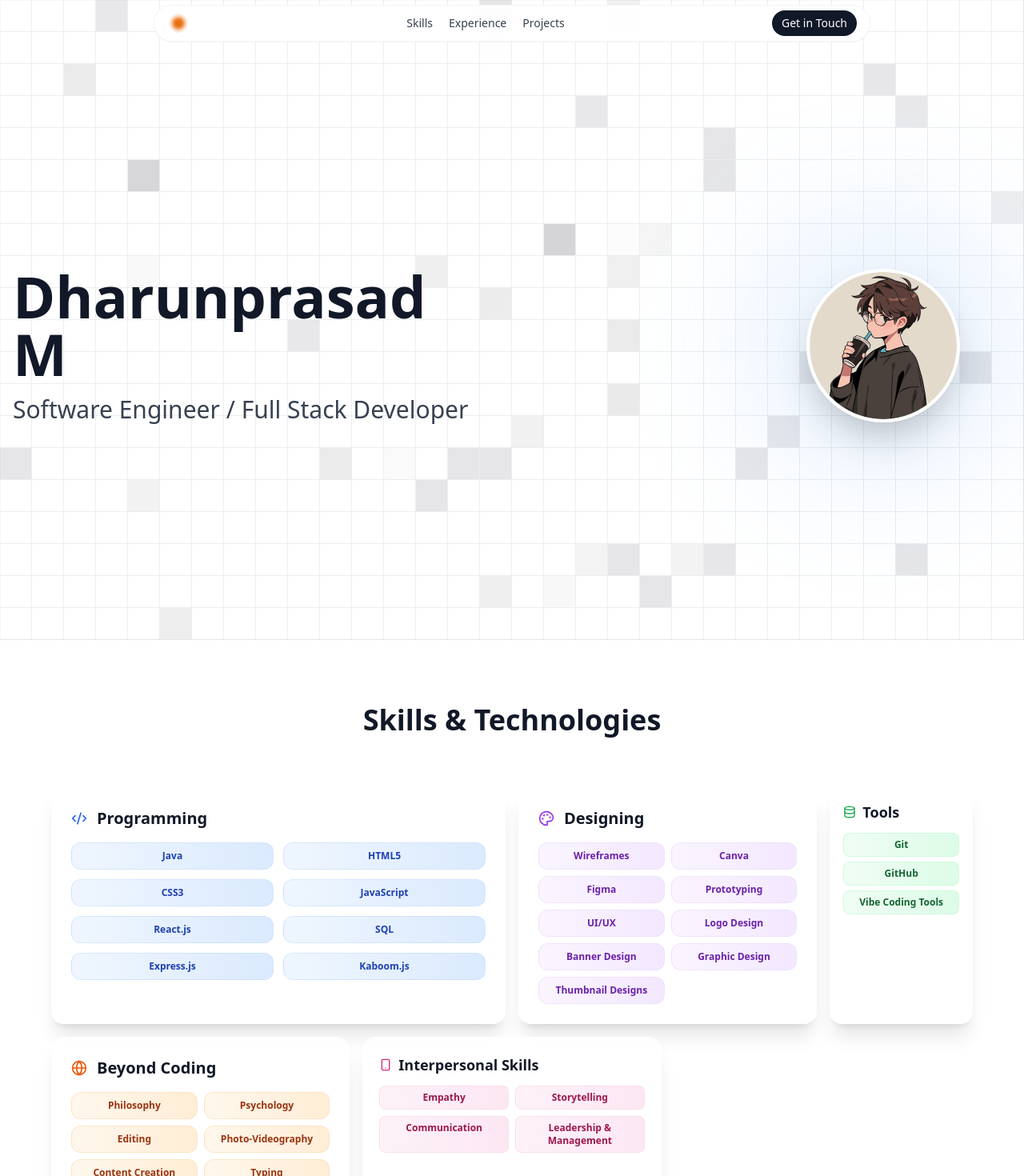
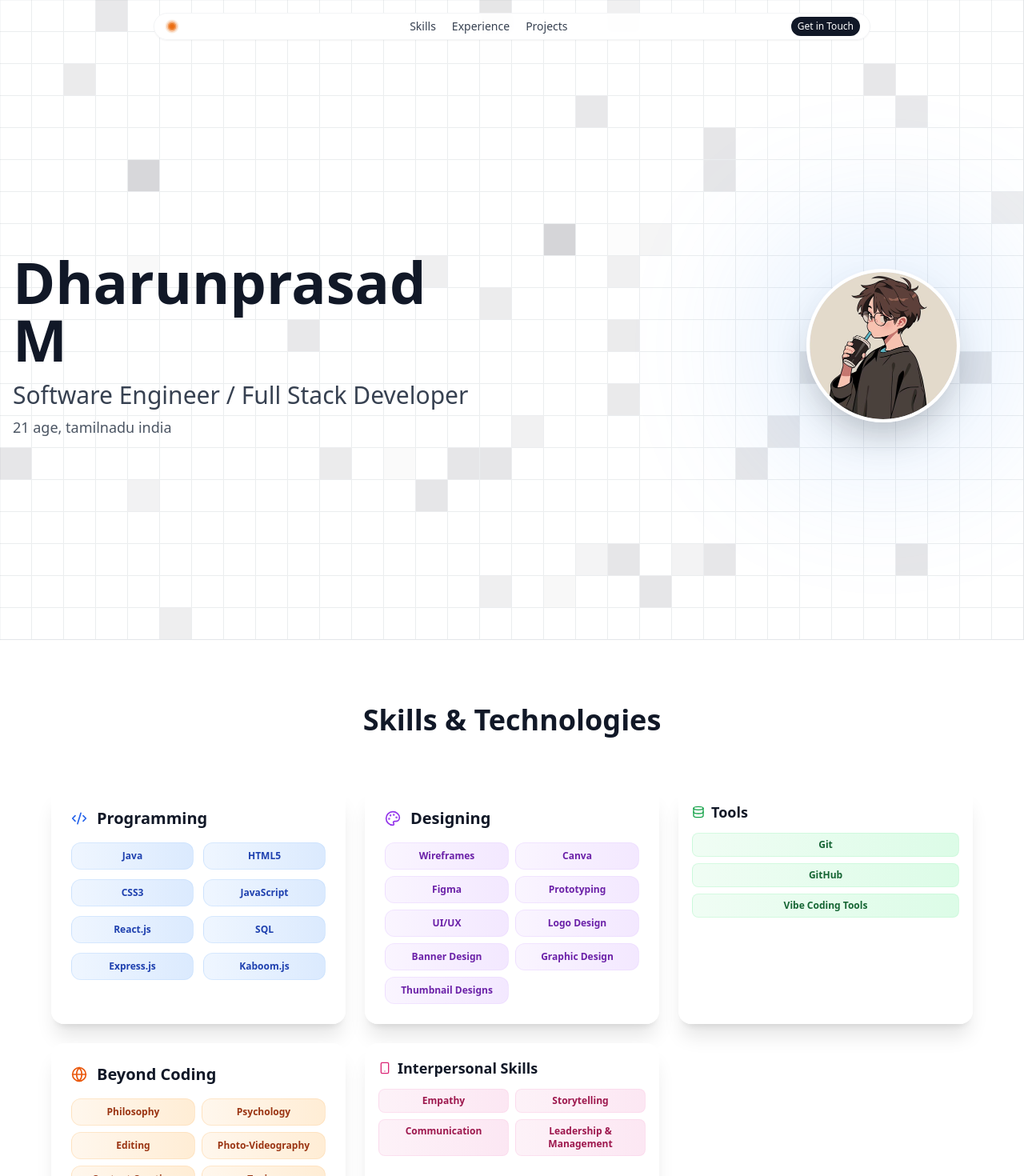
Before and after one commit to MDharunPrasad/portfolio-2025, a React (Vite) app: page / in a window 1280 px wide. Shown: the top 1470 px of the page at 80% size. Built offline with nearby package versions, Linux system fonts and the light colour scheme.

Commit message:
Fix layout and performance
Apply layout adjustments to the navbar and skills section, ensuring consistent card sizing and spacing. Reduce animations in experience, projects, and skills sections to improve website performance. Add personal information below the developer's title.

```diff
--- a/src/components/ui/navbar.tsx
+++ b/src/components/ui/navbar.tsx
@@ -11,15 +11,15 @@ const Navbar = () => {
   const toggleMenu = () => setIsOpen(!isOpen)
 
   return (
-    <div className="flex justify-center w-full py-1.5 px-6 fixed top-0 z-40">
-      <div className="flex items-center justify-between px-4 py-1.5 bg-white/90 backdrop-blur-sm rounded-full shadow-sm border border-gray-100 w-full max-w-4xl relative z-10">
+    <div className="flex justify-center w-full py-4 px-6 fixed top-0 z-40">
+      <div className="flex items-center justify-between px-3 py-1 bg-white/90 backdrop-blur-sm rounded-full shadow-sm border border-gray-100 w-full max-w-4xl relative z-10">
         {/* Logo */}
         <div className="flex items-center">
-          <div className="w-7 h-7 mr-3">
+          <div className="w-5 h-5 mr-2">
             <img
               src="/lovable-uploads/fe26917a-a6d1-4a53-bea0-f26ac34227c4.png"
               alt="Logo"
-              className="w-7 h-7 rounded-full"
+              className="w-5 h-5 rounded-full"
             />
           </div>
         </div>
@@ -37,7 +37,7 @@ const Navbar = () => {
         <div className="hidden md:flex items-center gap-4">
           <a
             href="#contact"
-            className="inline-flex items-center justify-center px-3 py-1.5 text-sm text-white bg-gray-900 rounded-full hover:bg-gray-700 transition-colors"
+            className="inline-flex items-center justify-center px-2 py-1 text-xs text-white bg-gray-900 rounded-full hover:bg-gray-700 transition-colors"
           >
             Get in Touch
           </a>
--- a/src/pages/Index.tsx
+++ b/src/pages/Index.tsx
@@ -66,6 +66,9 @@ const Index = () => {
                   <h2 className="text-2xl md:text-3xl text-gray-700 font-medium">
                     Software Engineer / Full Stack Developer
                   </h2>
+                  <p className="text-lg text-gray-600 mt-2">
+                    21 age, tamilnadu india
+                  </p>
                 </motion.div>
               </div>
             </motion.div>
@@ -88,186 +91,118 @@ const Index = () => {
         {/* Skills Section */}
         <section id="skills" className="py-20 px-4">
           <div className="max-w-6xl mx-auto">
-            <motion.div
-              initial={{ opacity: 0, y: 20 }}
-              whileInView={{ opacity: 1, y: 0 }}
-              transition={{ duration: 0.8 }}
-              viewport={{ once: true }}
-              className="text-center"
-            >
+            <div className="text-center">
               <h2 className="text-4xl font-bold text-gray-900 mb-16">Skills & Technologies</h2>
 
-              {/* Professional Bento Grid Layout */}
-              <div className="grid grid-cols-1 md:grid-cols-4 lg:grid-cols-6 gap-4 mb-0">
+              {/* Professional Grid Layout - 5 Cards */}
+              <div className="grid grid-cols-1 md:grid-cols-2 lg:grid-cols-3 gap-6 auto-rows-fr">
                 {/* Programming - Large Card */}
-                <motion.div
-                  initial={{ opacity: 0, y: 20 }}
-                  whileInView={{ opacity: 1, y: 0 }}
-                  transition={{ duration: 0.8, delay: 0.1 }}
-                  viewport={{ once: true }}
-                  className="md:col-span-2 lg:col-span-3 bg-white/80 backdrop-blur-md p-6 rounded-2xl shadow-xl border border-white/20 hover:shadow-2xl transition-all duration-300"
-                >
+                <div className="bg-white/80 backdrop-blur-md p-6 rounded-2xl shadow-xl border border-white/20 hover:shadow-2xl transition-all duration-300">
                   <h3 className="text-xl font-bold text-gray-900 mb-4 flex items-center gap-3">
                     <Code2 className="w-5 h-5 text-blue-600" />
                     Programming
                   </h3>
                   <div className="grid grid-cols-2 gap-3">
                     {["Java", "HTML5", "CSS3", "JavaScript", "React.js", "SQL", "Express.js", "Kaboom.js"].map((skill, index) => (
-                      <motion.div
+                      <div
                         key={skill}
-                        initial={{ opacity: 0, scale: 0.8 }}
-                        whileInView={{ opacity: 1, scale: 1 }}
-                        transition={{ duration: 0.5, delay: 0.1 + (index * 0.05) }}
-                        viewport={{ once: true }}
                         className="px-3 py-2 bg-gradient-to-r from-blue-50 to-blue-100 text-blue-800 rounded-xl text-xs font-semibold border border-blue-200/50 text-center hover:from-blue-100 hover:to-blue-200 transition-all cursor-default"
                       >
                         {skill}
-                      </motion.div>
+                      </div>
                     ))}
                   </div>
-                </motion.div>
+                </div>
 
                 {/* Designing - Medium Card */}
-                <motion.div
-                  initial={{ opacity: 0, y: 20 }}
-                  whileInView={{ opacity: 1, y: 0 }}
-                  transition={{ duration: 0.8, delay: 0.2 }}
-                  viewport={{ once: true }}
-                  className="md:col-span-2 lg:col-span-2 bg-white/80 backdrop-blur-md p-6 rounded-2xl shadow-xl border border-white/20 hover:shadow-2xl transition-all duration-300"
-                >
+                <div className="bg-white/80 backdrop-blur-md p-6 rounded-2xl shadow-xl border border-white/20 hover:shadow-2xl transition-all duration-300">
                   <h3 className="text-xl font-bold text-gray-900 mb-4 flex items-center gap-3">
                     <Palette className="w-5 h-5 text-purple-600" />
                     Designing
                   </h3>
                   <div className="grid grid-cols-2 gap-2">
                     {["Wireframes", "Canva", "Figma", "Prototyping", "UI/UX", "Logo Design", "Banner Design", "Graphic Design", "Thumbnail Designs"].map((tool, index) => (
-                      <motion.div
+                      <div
                         key={tool}
-                        initial={{ opacity: 0, scale: 0.8 }}
-                        whileInView={{ opacity: 1, scale: 1 }}
-                        transition={{ duration: 0.5, delay: 0.2 + (index * 0.05) }}
-                        viewport={{ once: true }}
                         className="px-3 py-2 bg-gradient-to-r from-purple-50 to-purple-100 text-purple-800 rounded-xl text-xs font-semibold border border-purple-200/50 text-center hover:from-purple-100 hover:to-purple-200 transition-all cursor-default"
                       >
                         {tool}
-                      </motion.div>
+                      </div>
                     ))}
                   </div>
-                </motion.div>
+                </div>
 
                 {/* Tools - Small Card */}
-                <motion.div
-                  initial={{ opacity: 0, y: 20 }}
-                  whileInView={{ opacity: 1, y: 0 }}
-                  transition={{ duration: 0.8, delay: 0.3 }}
-                  viewport={{ once: true }}
-                  className="bg-white/80 backdrop-blur-md p-4 rounded-2xl shadow-xl border border-white/20 hover:shadow-2xl transition-all duration-300"
-                >
+                <div className="bg-white/80 backdrop-blur-md p-4 rounded-2xl shadow-xl border border-white/20 hover:shadow-2xl transition-all duration-300">
                   <h3 className="text-lg font-bold text-gray-900 mb-3 flex items-center gap-2">
                     <Database className="w-4 h-4 text-green-600" />
                     Tools
                   </h3>
-                  <div className="space-y-1.5">
+                  <div className="space-y-2">
                     {["Git", "GitHub", "Vibe Coding Tools"].map((tool, index) => (
-                      <motion.div
+                      <div
                         key={tool}
-                        initial={{ opacity: 0, scale: 0.8 }}
-                        whileInView={{ opacity: 1, scale: 1 }}
-                        transition={{ duration: 0.5, delay: 0.3 + (index * 0.05) }}
-                        viewport={{ once: true }}
                         className="px-2 py-1.5 bg-gradient-to-r from-green-50 to-green-100 text-green-800 rounded-lg text-xs font-semibold border border-green-200/50 text-center hover:from-green-100 hover:to-green-200 transition-all cursor-default"
                       >
                         {tool}
-                      </motion.div>
+                      </div>
                     ))}
                   </div>
-                </motion.div>
+                </div>
 
                 {/* Beyond Coding - Medium Card */}
-                <motion.div
-                  initial={{ opacity: 0, y: 20 }}
-                  whileInView={{ opacity: 1, y: 0 }}
-                  transition={{ duration: 0.8, delay: 0.4 }}
-                  viewport={{ once: true }}
-                  className="md:col-span-2 bg-white/80 backdrop-blur-md p-6 rounded-2xl shadow-xl border border-white/20 hover:shadow-2xl transition-all duration-300"
-                >
+                <div className="bg-white/80 backdrop-blur-md p-6 rounded-2xl shadow-xl border border-white/20 hover:shadow-2xl transition-all duration-300">
                   <h3 className="text-xl font-bold text-gray-900 mb-4 flex items-center gap-3">
                     <Globe className="w-5 h-5 text-orange-600" />
                     Beyond Coding
                   </h3>
                   <div className="grid grid-cols-2 gap-2">
                     {["Philosophy", "Psychology", "Editing", "Photo-Videography", "Content Creation", "Typing", "Passionate about Tech"].map((tool, index) => (
-                      <motion.div
+                      <div
                         key={tool}
-                        initial={{ opacity: 0, scale: 0.8 }}
-                        whileInView={{ opacity: 1, scale: 1 }}
-                        transition={{ duration: 0.5, delay: 0.4 + (index * 0.05) }}
-                        viewport={{ once: true }}
                         className="px-3 py-2 bg-gradient-to-r from-orange-50 to-orange-100 text-orange-800 rounded-xl text-xs font-semibold border border-orange-200/50 text-center hover:from-orange-100 hover:to-orange-200 transition-all cursor-default"
                       >
                         {tool}
-                      </motion.div>
+                      </div>
                     ))}
                   </div>
-                </motion.div>
+                </div>
 
                 {/* Interpersonal Skills - Medium Card */}
-                <motion.div
-                  initial={{ opacity: 0, y: 20 }}
-                  whileInView={{ opacity: 1, y: 0 }}
-                  transition={{ duration: 0.8, delay: 0.5 }}
-                  viewport={{ once: true }}
-                  className="md:col-span-2 bg-white/80 backdrop-blur-md p-5 rounded-2xl shadow-xl border border-white/20 hover:shadow-2xl transition-all duration-300"
-                >
+                <div className="bg-white/80 backdrop-blur-md p-4 rounded-2xl shadow-xl border border-white/20 hover:shadow-2xl transition-all duration-300">
                   <h3 className="text-lg font-bold text-gray-900 mb-3 flex items-center gap-2">
                     <Smartphone className="w-4 h-4 text-pink-600" />
                     Interpersonal Skills
                   </h3>
                   <div className="grid grid-cols-2 gap-2">
                     {["Empathy", "Storytelling", "Communication", "Leadership & Management"].map((skill, index) => (
-                      <motion.div
+                      <div
                         key={skill}
-                        initial={{ opacity: 0, scale: 0.8 }}
-                        whileInView={{ opacity: 1, scale: 1 }}
-                        transition={{ duration: 0.5, delay: 0.5 + (index * 0.05) }}
-                        viewport={{ once: true }}
                         className="px-2 py-1.5 bg-gradient-to-r from-pink-50 to-pink-100 text-pink-800 rounded-lg text-xs font-semibold border border-pink-200/50 text-center hover:from-pink-100 hover:to-pink-200 transition-all cursor-default"
                       >
                         {skill}
-                      </motion.div>
+                      </div>
                     ))}
                   </div>
-                </motion.div>
+                </div>
               </div>
-            </motion.div>
+            </div>
           </div>
         </section>
 
         {/* Experience Section */}
         <section id="experience" className="py-20 px-4">
           <div className="max-w-4xl mx-auto">
-            <motion.div
-              initial={{ opacity: 0, y: 20 }}
-              whileInView={{ opacity: 1, y: 0 }}
-              transition={{ duration: 0.8 }}
-              viewport={{ once: true }}
-              className="text-center mb-16"
-            >
+            <div className="text-center mb-16">
               <h2 className="text-4xl font-bold text-gray-900 mb-4">Experience</h2>
-            </motion.div>
+            </div>
 
             <div className="relative max-w-md mx-auto">
-              <motion.div
-                initial={{ opacity: 0, y: 20 }}
-                whileInView={{ opacity: 1, y: 0 }}
-                transition={{ duration: 0.8 }}
-                viewport={{ once: true }}
-                className="bg-white/80 backdrop-blur-md p-6 rounded-2xl shadow-xl border border-white/20 relative"
-              >
+              <div className="bg-white/80 backdrop-blur-md p-6 rounded-2xl shadow-xl border border-white/20 relative">
                 <h3 className="text-xl font-semibold text-gray-900 mb-2">Software Engineer / Full Stack Developer</h3>
                 <p className="text-blue-600 font-medium mb-2">The GigLabs</p>
                 <p className="text-gray-600 text-sm">Jul 2025 - Present · 1 mo</p>
-              </motion.div>
+              </div>
 
               {/* Roadmap Line */}
               <div className="flex justify-center my-4 relative">
@@ -275,17 +210,11 @@ const Index = () => {
                 <div className="absolute top-1/2 left-1/2 transform -translate-x-1/2 -translate-y-1/2 w-3 h-3 bg-blue-500 rounded-full border-2 border-white shadow-sm"></div>
               </div>
 
-              <motion.div
-                initial={{ opacity: 0, y: 20 }}
-                whileInView={{ opacity: 1, y: 0 }}
-                transition={{ duration: 0.8, delay: 0.1 }}
-                viewport={{ once: true }}
-                className="bg-white/80 backdrop-blur-md p-6 rounded-2xl shadow-xl border border-white/20"
-              >
+              <div className="bg-white/80 backdrop-blur-md p-6 rounded-2xl shadow-xl border border-white/20">
                 <h3 className="text-xl font-semibold text-gray-900 mb-2">Software Engineer Intern</h3>
                 <p className="text-blue-600 font-medium mb-2">The GigLabs</p>
                 <p className="text-gray-600 text-sm">Feb 2025 - May 2025 · 4 mos</p>
-              </motion.div>
+              </div>
             </div>
           </div>
         </section>
@@ -293,18 +222,12 @@ const Index = () => {
         {/* Projects Section */}
         <section id="projects" className="py-20 px-4">
           <div className="max-w-6xl mx-auto">
-            <motion.div
-              initial={{ opacity: 0, y: 20 }}
-              whileInView={{ opacity: 1, y: 0 }}
-              transition={{ duration: 0.8 }}
-              viewport={{ once: true }}
-              className="text-center mb-16"
-            >
+            <div className="text-center mb-16">
               <h2 className="text-4xl font-bold text-gray-900 mb-4">Projects</h2>
               <p className="text-lg text-gray-600 max-w-2xl mx-auto">
                 A showcase of my latest work and creative solutions
               </p>
-            </motion.div>
+            </div>
 
             <div className="grid md:grid-cols-2 lg:grid-cols-3 gap-8">
               {[
@@ -354,12 +277,8 @@ const Index = () => {
                   github: "#"
                 }
               ].map((project, index) => (
-                <motion.div
+                <div
                   key={project.title}
-                  initial={{ opacity: 0, y: 20 }}
-                  whileInView={{ opacity: 1, y: 0 }}
-                  transition={{ duration: 0.8, delay: index * 0.1 }}
-                  viewport={{ once: true }}
                   className={`group relative bg-white/80 backdrop-blur-md p-8 rounded-2xl shadow-xl border border-white/20 hover:shadow-2xl transition-all duration-300 transform hover:-translate-y-2 ${
                     project.featured ? 'ring-2 ring-blue-500/20' : ''
                   }`}
@@ -408,7 +327,7 @@ const Index = () => {
                       Code
                     </a>
                   </div>
-                </motion.div>
+                </div>
               ))}
             </div>
           </div>
```
